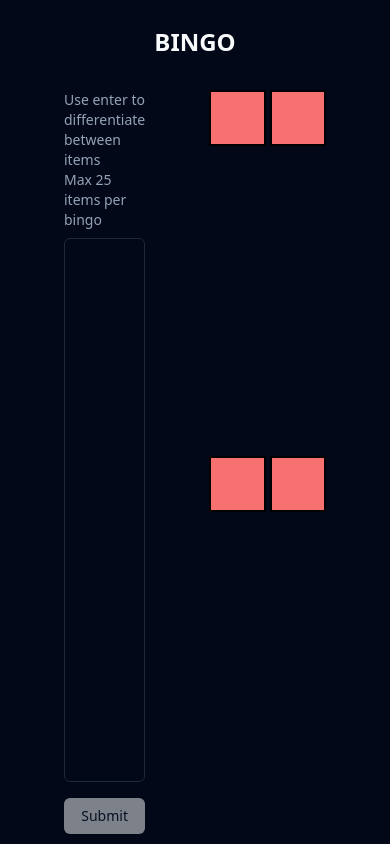
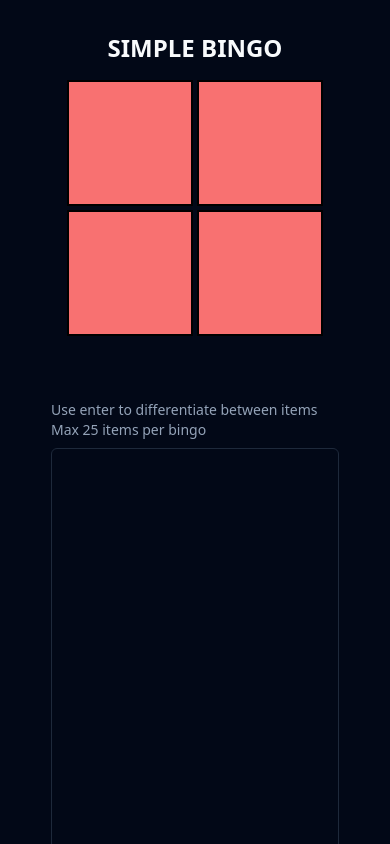
Before and after one commit to JonasMerxbauer/bingo, a Next.js app: page / in a window 390 px wide. Shown: the top 844 px of the page. Built offline with nearby package versions, Linux system fonts and the light colour scheme; no server answers.

Commit message:
make app more responsive with different mediums

```diff
--- a/src/app/layout.tsx
+++ b/src/app/layout.tsx
@@ -21,8 +21,10 @@ export default function RootLayout({
   return (
     <html lang="en">
       <body className={`font-sans ${inter.variable} dark`}>
-        <div className="flex h-screen flex-col items-center justify-center p-16">
-          <h1 className="mb-8 text-2xl font-bold">BINGO</h1>
+        <div className="flex h-screen flex-col items-center p-2 py-8 sm:py-16">
+          <h1 className="mb-4 text-center text-2xl font-bold sm:mb-8 sm:text-7xl">
+            SIMPLE BINGO
+          </h1>
           {children}
         </div>
       </body>
--- a/src/app/page.tsx
+++ b/src/app/page.tsx
@@ -8,7 +8,7 @@ export default function HomePage() {
   const [bingoInput, setBingoInput] = useState([""]);
 
   return (
-    <main className="flex w-full flex-1 gap-16">
+    <main className="flex w-full flex-col-reverse items-center justify-center gap-16 lg:flex-row lg:items-start">
       <BingoForm setBingoInput={setBingoInput} />
       <BingoGrid bingo={bingoInput} />
     </main>
--- a/src/components/BingoForm.tsx
+++ b/src/components/BingoForm.tsx
@@ -77,7 +77,7 @@ const BingoForm = ({
 
   return (
     <Form {...form}>
-      <form action={createBingo} className="flex flex-[0.5] flex-col gap-4">
+      <form action={createBingo} className="flex w-72 flex-col gap-4">
         <FormField
           control={form.control}
           name="bingo"
--- a/src/components/BingoGrid.tsx
+++ b/src/components/BingoGrid.tsx
@@ -20,9 +20,13 @@ const BingoGrid = ({
 
   const gridCols = ["grid-cols-2", "grid-cols-3", "grid-cols-4", "grid-cols-5"];
   const gridRows = ["grid-rows-2", "grid-rows-3", "grid-rows-4", "grid-rows-5"];
+
   return (
     <div
-      className={`grid ${gridCols[gridSize - 2]} ${gridRows[gridSize - 2]} gap-1`}
+      className={
+        "grid h-[16rem] w-[16rem] gap-1 sm:h-[30rem] sm:w-[30rem] lg:h-[44rem] lg:w-[44rem] 2xl:h-[56rem] 2xl:w-[56rem]" +
+        ` ${gridCols[gridSize - 2]} ${gridRows[gridSize - 2]}`
+      }
     >
       {Array(gridSize * gridSize)
         .fill(null)
@@ -48,7 +52,7 @@ const Box = (props: {
     <div
       onClick={!props.disabled ? toggle : undefined}
       className={
-        "flex aspect-square max-h-full cursor-pointer items-center justify-center border-2 border-black " +
+        "flex aspect-square max-h-full cursor-pointer items-center justify-center border-2 border-black text-center text-xl font-bold sm:text-2xl lg:text-4xl " +
         checkedStyle
       }
     >
```
